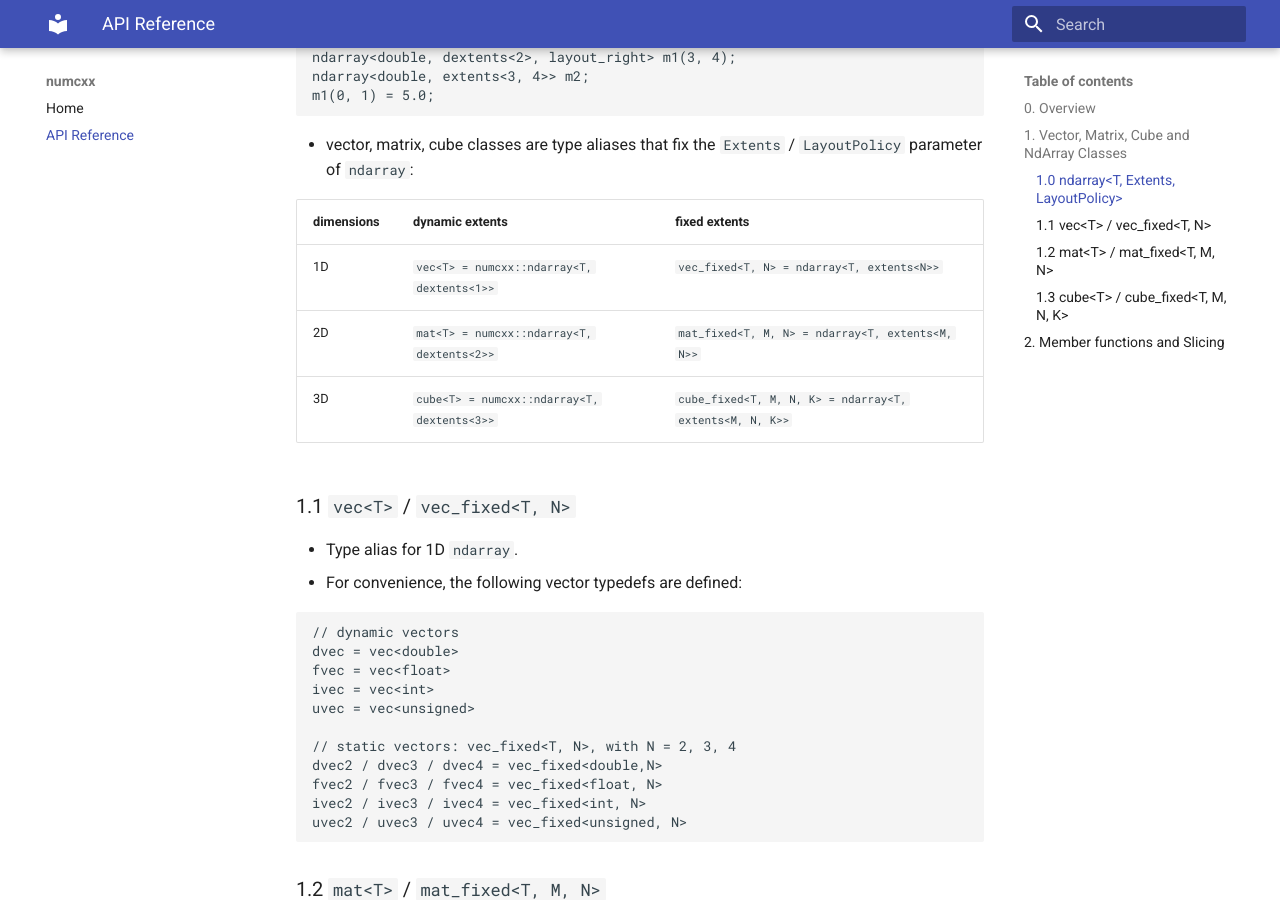
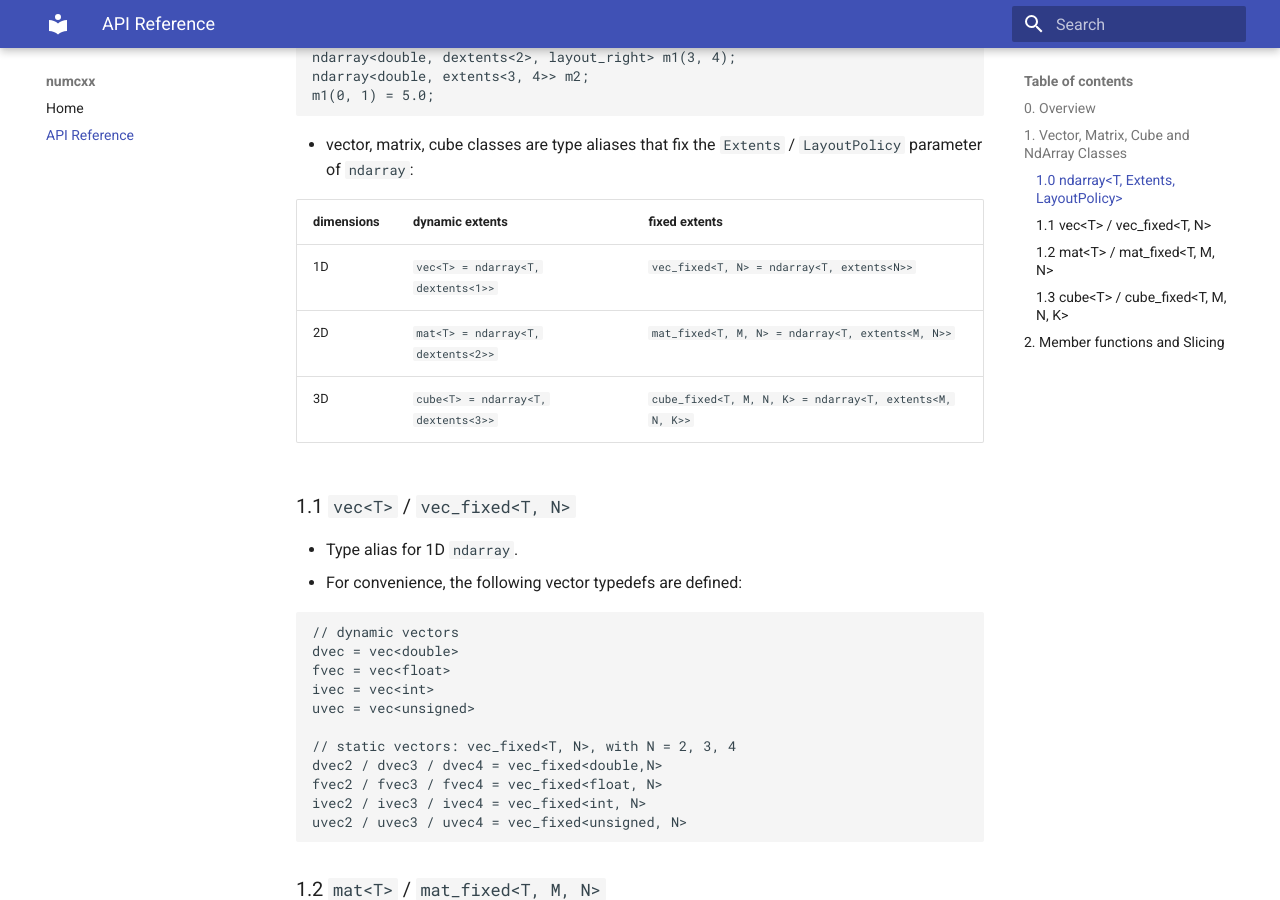
Before and after one commit to ypan1988/numcxx, an MkDocs documentation site: the page built from docs/API.md, in a window 1280 px wide and 900 px high, scrolled down 953 px. Built offline with MkDocs 1.6.1 and Material for MkDocs 9.7.7, drawn with Linux system fonts in a browser that asks for light colours.

Commit message:
simplify

```diff
--- a/docs/API.md
+++ b/docs/API.md
@@ -36,9 +36,9 @@ m1(0, 1) = 5.0;
 
   |dimensions|dynamic extents|fixed extents|
   |----------|---------------|-------------|
-  |1D|`vec<T> = numcxx::ndarray<T, dextents<1>>`|`vec_fixed<T, N> = ndarray<T, extents<N>>`|
-  |2D|`mat<T> = numcxx::ndarray<T, dextents<2>>`|`mat_fixed<T, M, N> = ndarray<T, extents<M, N>>`|
-  |3D|`cube<T> = numcxx::ndarray<T, dextents<3>>`|`cube_fixed<T, M, N, K> = ndarray<T, extents<M, N, K>>`|
+  |1D|`vec<T> = ndarray<T, dextents<1>>`|`vec_fixed<T, N> = ndarray<T, extents<N>>`|
+  |2D|`mat<T> = ndarray<T, dextents<2>>`|`mat_fixed<T, M, N> = ndarray<T, extents<M, N>>`|
+  |3D|`cube<T> = ndarray<T, dextents<3>>`|`cube_fixed<T, M, N, K> = ndarray<T, extents<M, N, K>>`|
 
 ### 1.1 `vec<T>` / `vec_fixed<T, N>`
 + Type alias for 1D `ndarray`.
```
